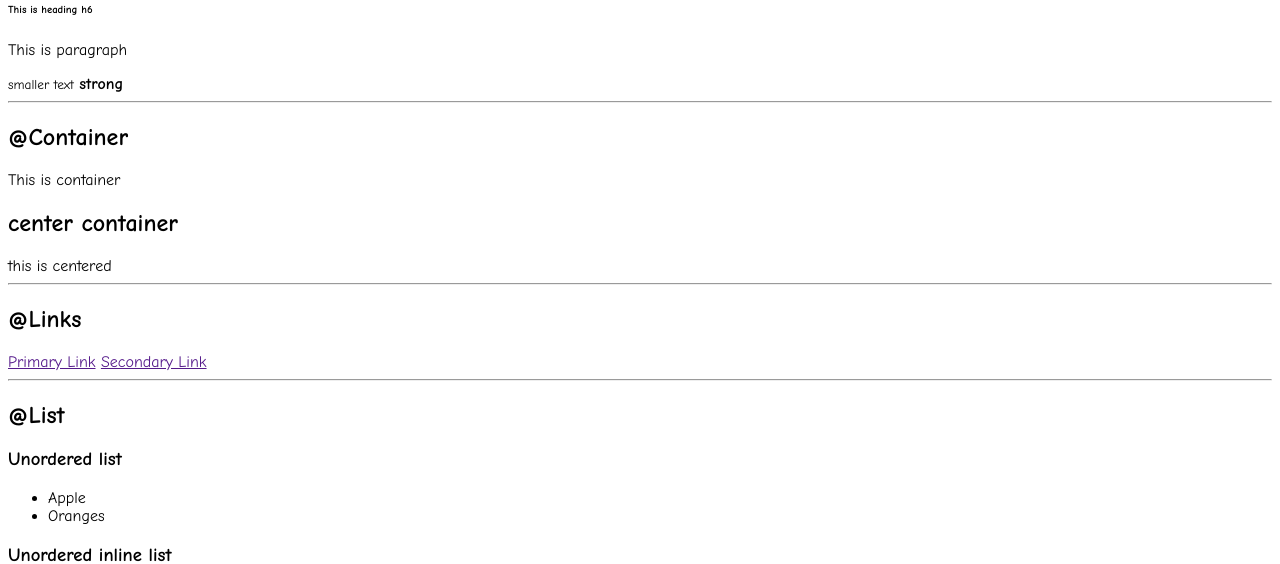
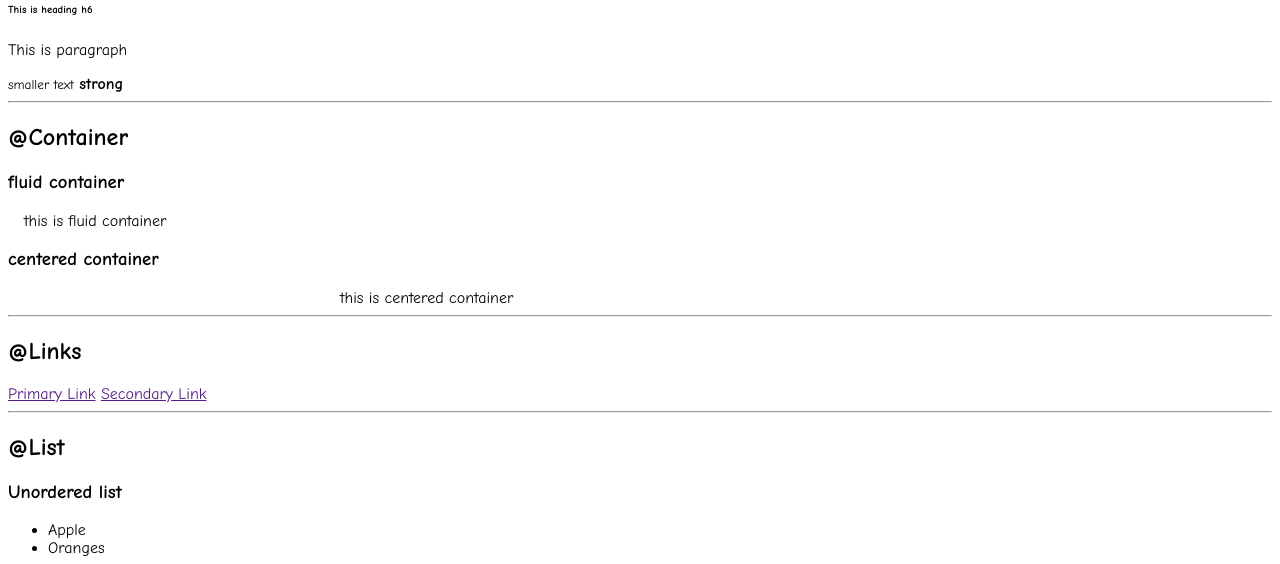
Before and after one commit to sanketwakhare/sanket-neogcamp-lesson-3, a plain HTML site: page lesson-three/index.html in a window 1280 px wide. Shown: the part 244-808 px from the top of the page. Drawn offline with Linux system fonts and the light colour scheme.

Commit message:
container changes

```diff
--- a/lesson-three/index.html
+++ b/lesson-three/index.html
@@ -19,9 +19,10 @@
     <strong>strong</strong>
     <hr />
     <h2>@Container</h2>
-    <div>This is container</div>
-    <h2>center container</h2>
-    <div>this is centered</div>
+    <h3>fluid container</h3>
+    <div class="container">this is fluid container</div>
+    <h3>centered container</h3>
+    <div class="container container-center">this is centered container</div>
     <hr />
     <h2>@Links</h2>
     <a href="">Primary Link</a>
--- a/lesson-three/styles.css
+++ b/lesson-three/styles.css
@@ -3,3 +3,13 @@
 body {
   font-family: "Comic Neue", sans-serif;
 }
+
+.container {
+  padding-left: 1rem;
+  padding-right: 1rem;
+}
+
+.container-center {
+  max-width: 600px;
+  margin: auto;
+}
```
